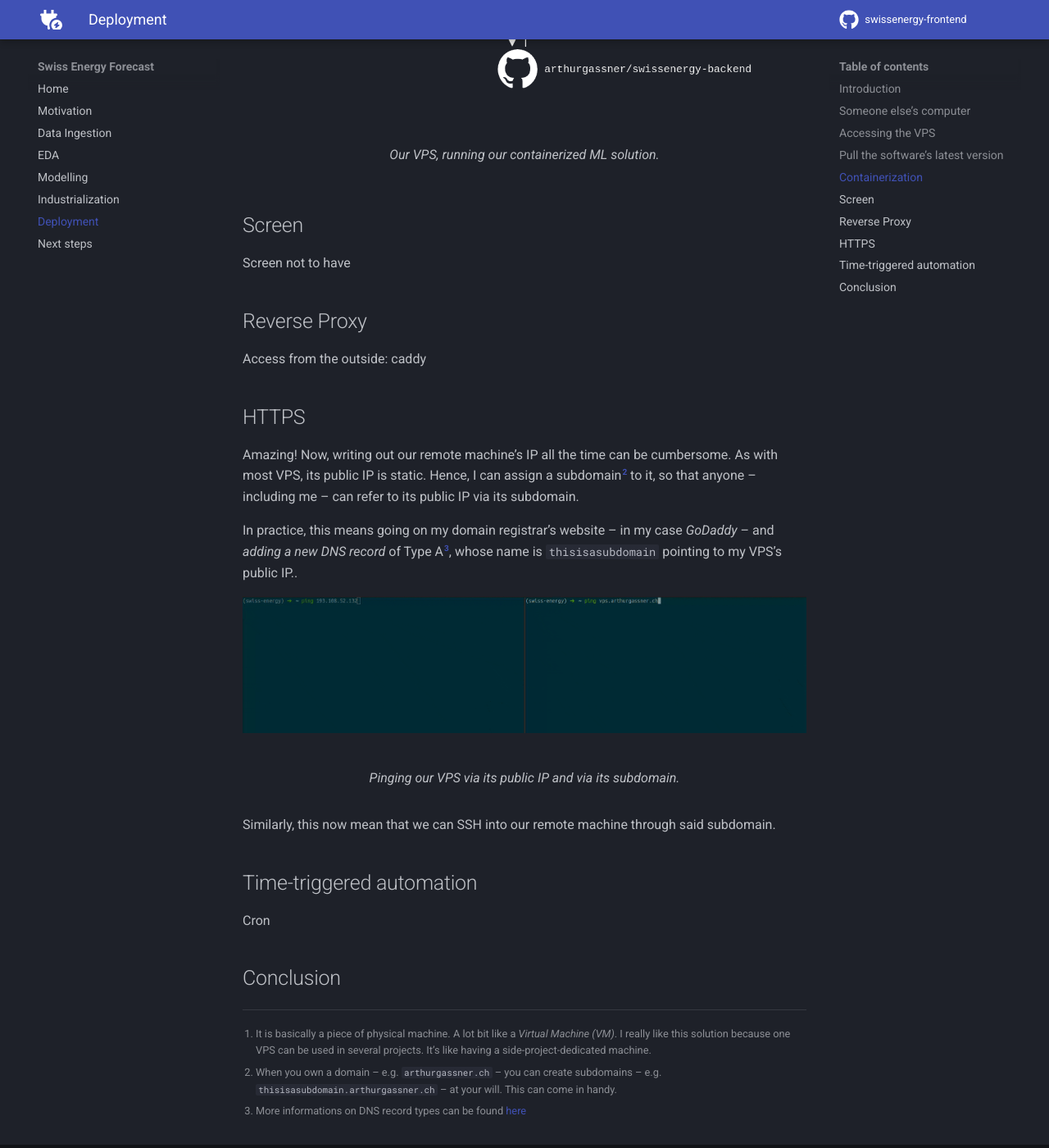
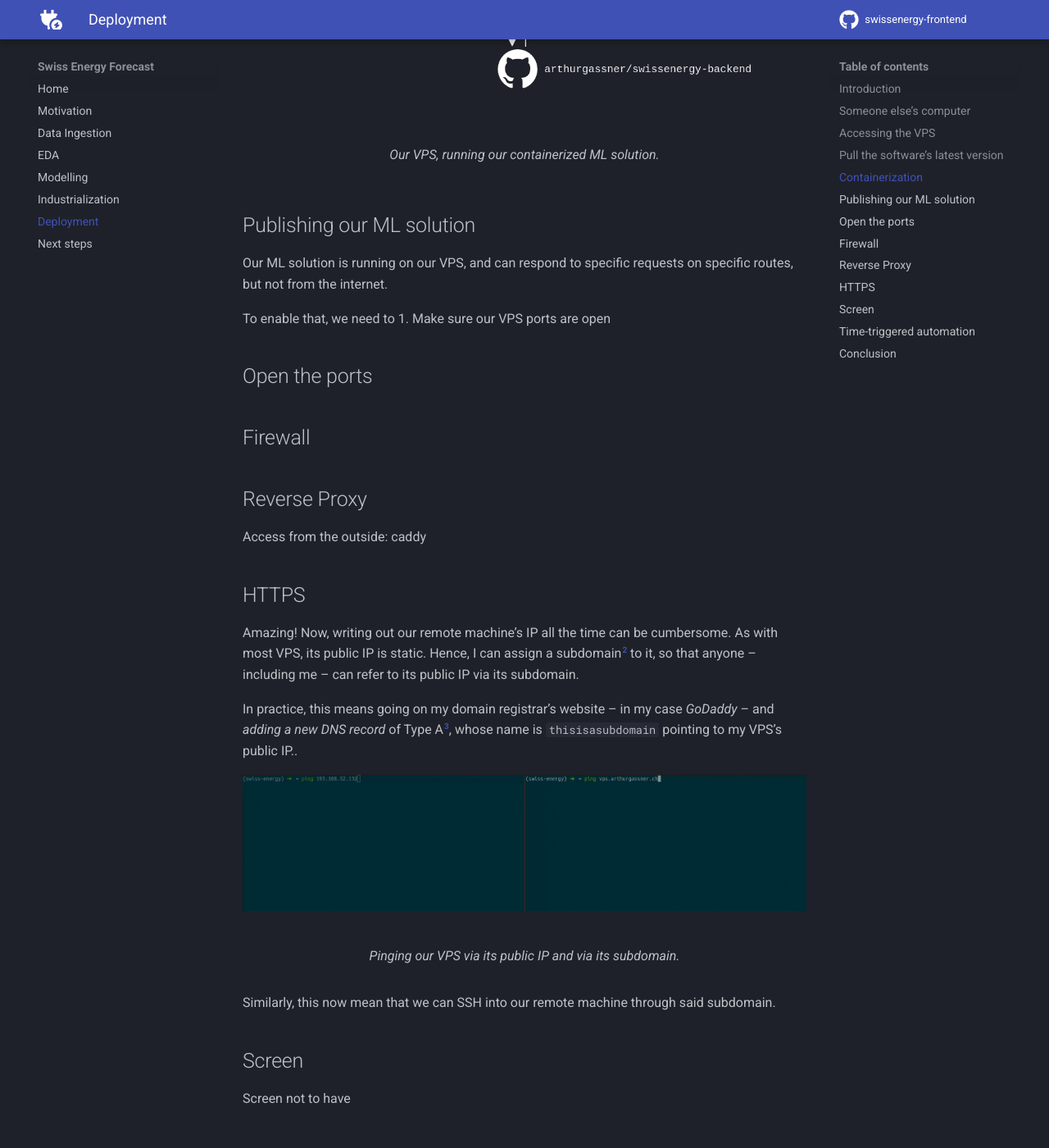
Before and after one commit to arthurgassner/swissenergy-frontend, an MkDocs documentation site: the page built from docs/deployment.md, in a window 1280 px wide and 1400 px high, scrolled down 3954 px. Shown: the whole window at 82% size. Built offline with MkDocs 1.6.1 and Material for MkDocs 9.7.7, drawn with Linux system fonts in a browser that asks for light colours; a script that is not in the unit is left out; comment, search, counter and statistics services are not loaded.

Commit message:
Update .md

```diff
--- a/docs/deployment.md
+++ b/docs/deployment.md
@@ -102,9 +102,16 @@ We rely on Docker volumes to save data accross runs of our container.
   <figcaption>Our VPS, running our containerized ML solution.</figcaption>
 </figure>
 
-## Screen
+## Publishing our ML solution
 
-Screen not to have
+Our ML solution is running on our VPS, and can respond to specific requests on specific routes, but not from the internet.
+
+To enable that, we need to
+1. Make sure our VPS ports are open
+
+## Open the ports
+
+## Firewall
 
 ## Reverse Proxy
 
@@ -127,6 +134,9 @@ In practice, this means going on my domain registrar's website -- in my case _Go
 
 Similarly, this now mean that we can SSH into our remote machine through said subdomain.
 
+## Screen
+
+Screen not to have
 
 ## Time-triggered automation
 
```
Also changed, not shown: docs/next_steps.md (+28 -11 lines).
